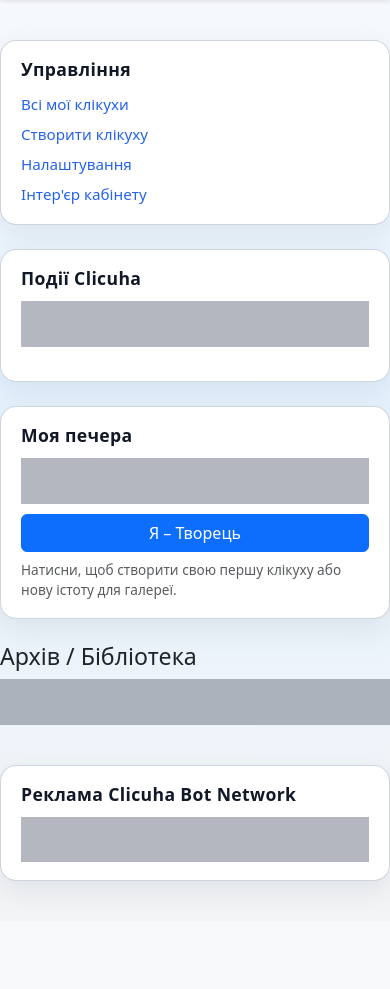
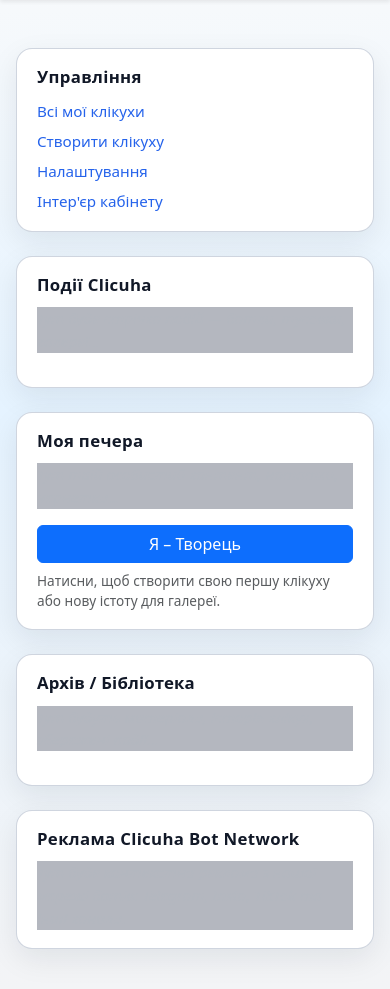
Before and after one commit to Clicuhac/clicuha, a PHP site: page /cabinet.php in a window 390 px wide. Shown: the part 59-1048 px from the top of the page. Before the commit the page ends 956 px from the top, so only its background shows below. Run offline with PHP 8.4, Linux system fonts and the light colour scheme.

Commit message:
Refactor cabinet-base.css for clarity and structure

```diff
--- a/assets/css/cabinet-base.css
+++ b/assets/css/cabinet-base.css
@@ -1,6 +1,6 @@
 /* Базовий макет кабінету Clicuha */
 
-/* Значення за замовчуванням (їх можна перевизначати в темах) */
+/* Значення за замовчуванням (потім можуть перевизначатися темами) */
 :root {
     --cabinet-bg: #f3f4f6;
     --cabinet-card-bg: #ffffff;
@@ -11,38 +11,42 @@
     --cabinet-muted: #6b7280;
 }
 
-/* Фон для сторінки з темою */
-body[class*="cabinet-theme-"] {
+/* Стиль для сторінки кабінету */
+body.cabinet-page {
     background: var(--cabinet-bg);
 }
 
-/* Головна сітка */
+/* Обгортка (щоб не липло до країв) */
+.cabinet-shell {
+    padding: 24px 16px 40px 16px;
+}
+
+/* Головна сітка кабінету */
 .cabinet-layout {
     max-width: 1200px;
     margin: 0 auto;
     display: grid;
-    grid-template-columns: 240px minmax(0, 1.3fr) minmax(0, 1.3fr) minmax(0, 1.1fr);
+    grid-template-columns: 260px minmax(0, 1.3fr) minmax(0, 1.3fr) minmax(0, 1.1fr);
     gap: 24px;
     align-items: stretch;
-    padding: 16px 0 40px 0;
 }
 
 /* Адаптивка */
 @media (max-width: 1100px) {
     .cabinet-layout {
-        grid-template-columns: 220px minmax(0, 1.4fr);
+        grid-template-columns: 230px minmax(0, 1.4fr);
         grid-template-rows: auto auto auto;
         grid-template-areas:
             "sidebar events"
-            "personal extra"
+            "personal library"
             "ads ads";
     }
 
-    .cabinet-sidebar   { grid-area: sidebar; }
-    .cabinet-events    { grid-area: events; }
-    .cabinet-personal  { grid-area: personal; }
-    .cabinet-extra     { grid-area: extra; }
-    .cabinet-ads       { grid-area: ads; }
+    .cabinet-sidebar { grid-area: sidebar; }
+    .cabinet-events  { grid-area: events; }
+    .cabinet-personal{ grid-area: personal; }
+    .cabinet-library { grid-area: library; }
+    .cabinet-ads     { grid-area: ads; }
 }
 
 @media (max-width: 768px) {
@@ -52,17 +56,13 @@ body[class*="cabinet-theme-"] {
             "sidebar"
             "events"
             "personal"
-            "extra"
+            "library"
             "ads";
     }
 }
 
-/* Карточки-зони */
-.cabinet-sidebar,
-.cabinet-events,
-.cabinet-personal,
-.cabinet-extra,
-.cabinet-ads {
+/* Універсальна панель */
+.cabinet-panel {
     background: var(--cabinet-card-bg);
     border-radius: 16px;
     border: 1px solid var(--cabinet-card-border);
@@ -72,18 +72,15 @@ body[class*="cabinet-theme-"] {
 }
 
 /* Заголовки блоків */
-.cabinet-sidebar h3,
-.cabinet-events h3,
-.cabinet-personal h3,
-.cabinet-extra h3,
-.cabinet-ads h3 {
-    font-size: 1.1rem;
+.cabinet-panel h3 {
+    font-size: 1.05rem;
     font-weight: 600;
     margin-bottom: 12px;
     color: var(--cabinet-heading);
+    letter-spacing: 0.01em;
 }
 
-/* Бічне меню */
+/* Ліва колонка: меню */
 .cabinet-sidebar ul {
     list-style: none;
     padding-left: 0;
@@ -104,18 +101,14 @@ body[class*="cabinet-theme-"] {
     text-decoration: underline;
 }
 
-/* Плейсхолдери */
+/* Плейсхолдерний текст */
 .placeholder {
     font-size: 0.95rem;
     color: var(--cabinet-muted);
     font-style: italic;
 }
 
-/* Блок особистої печери */
-.cabinet-personal p {
-    margin-bottom: 10px;
-}
-
+/* Підпис під кнопкою в "Моя печера" */
 .cabinet-personal small {
     font-size: 0.85rem;
     color: var(--cabinet-muted);
```
